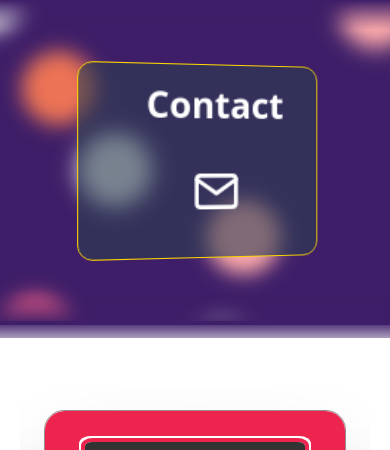
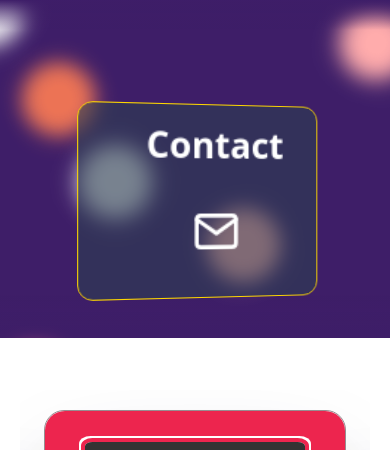
Before and after one commit to ayns789/portfolio, a React (Create React App) app: page / in a window 390 px wide. Shown: the top 450 px of the page. Built offline with nearby package versions, Linux system fonts and the light colour scheme; grey boxes are pictures that could not be loaded.

Commit message:
upgrades responsive header

```diff
--- a/src/components/Header/index.module.css
+++ b/src/components/Header/index.module.css
@@ -193,7 +193,7 @@ a {
   width: 100vw;
   height: 36vh;
   min-width: 400px;
-  min-height: 300px;
+  min-height: 400px;
   top: 0;
   left: 0;
   background: #3e1e68;
```
